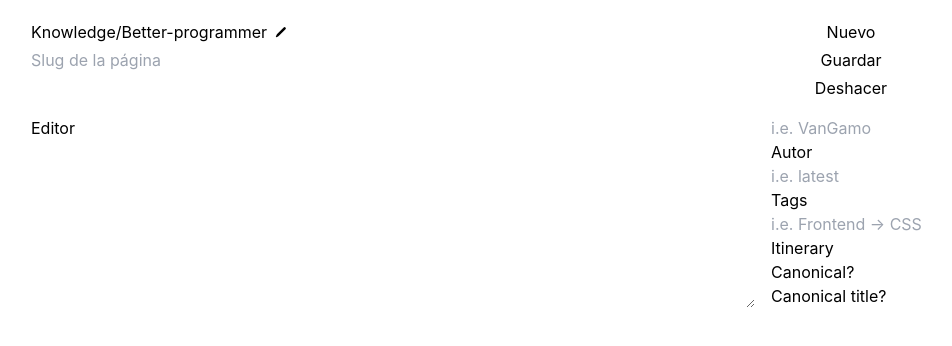
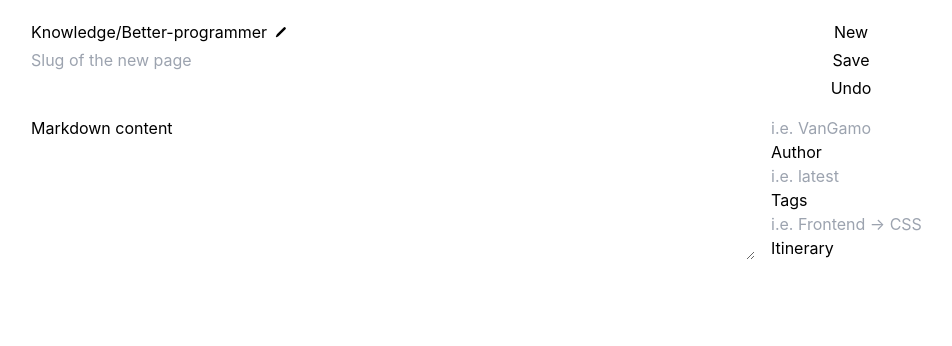
Before and after one commit to vangamo/blog-web-editor, a React (Vite) app: page / in a window 1280 px wide. Shown: the top 346 px of the page, without its empty margins (159-1111 px from the left). Built offline with nearby package versions, Linux system fonts and the light colour scheme.

Commit message:
Create components for HTML sections.

```diff
--- a/src/components/App.jsx
+++ b/src/components/App.jsx
@@ -1,101 +1,61 @@
 import { useState } from "react";
 import "./App.css";
+import TitleForm from "./TitleForm";
+import MetaForm from "./MetaForm";
+import Editor from "./Editor";
+
+const getPostMeta = () => {
+  return {
+    slug: "",
+    path: "",
+    author: "",
+    tags: "",
+    itinerary: "",
+  };
+};
 
 function App() {
-  const [slug, setSlug] = useState("");
-  const [mdContent, setMdContent] = useState("");
+  const [postData, setPostData] = useState( getPostMeta() );
+  const [originalContent, setOriginalContent] = useState("");
 
   const handleSave = (ev) => {
     ev.preventDefault();
+
+    // Fetch PUT with data
   };
 
-  const handleChangeSlug = (slug) => {};
+  const handleChangePostData = (metaProp, metaValue) => {
+    setPostData({
+      ...postData,
+      [metaProp]: metaValue,
+    });
+  };
+
+  const handleClickNew = () => {
+    // Show dialog
+  };
+
+  const handleClickUndo = () => {
+    setPostData( getPostMeta() );
+  };
 
   return (
     <div className="page central">
       <div className="content">
-        <form className="formtitle" onSubmit={handleSave}>
-          <div className="formtitle__path">
-            Knowledge/Better-programmer
-            <button type="button" className="icon inline mx-2 size-3 cursor-pointer" title="Change tha path of the post">
-              <svg
-                xmlns="http://www.w3.org/2000/svg"
-                viewBox="0 0 20 20"
-                fill="currentColor"
-              >
-                <path d="m2.695 14.762-1.262 3.155a.5.5 0 0 0 .65.65l3.155-1.262a4 4 0 0 0 1.343-.886L17.5 5.501a2.121 2.121 0 0 0-3-3L3.58 13.419a4 4 0 0 0-.885 1.343Z" />
-              </svg>
-            </button>
-          </div>
-          <button type="button" className="formtitle__btn--new">
-            Nuevo
-          </button>
-          <input
-            className="formtitle__text"
-            type="text"
-            placeholder="Slug de la página"
-            value={slug}
-            onInput={(ev) => handleChangeSlug(ev.currentTarget.value)}
-          />
-          <button type="submit" className="formtitle__btn--save">
-            Guardar
-          </button>
-          <button type="button" className="formtitle__btn--undo">
-            Deshacer
-          </button>
-        </form>
-        <form className="settings">
-          <div className="">
-            <input
-              type="text"
-              name="post_author"
-              id="post_author"
-              className=""
-              placeholder="i.e. VanGamo"
-              required
-            />
-            <label
-              htmlFor="post_author"
-              className=""
-            >
-              Autor
-            </label>
-          </div>
-          <div className="">
-            <input
-              type="text"
-              name="post_tags"
-              id="post_tags"
-              className=""
-              placeholder="i.e. latest"
-              required
-            />
-            <label
-              htmlFor="post_tags"
-              className=""
-            >
-              Tags
-            </label>
-          </div>
-          <div className="">
-            <input
-              type="text"
-              name="post_itinerary"
-              id="post_itinerary"
-              className=""
-              placeholder="i.e. Frontend -> CSS"
-              required
-            />
-            <label
-              htmlFor="post_itinerary"
-              className=""
-            >
-              Itinerary
-            </label>
-          </div>
-          Canonical? Canonical title?
-        </form>
-        <textarea className="editor">Editor</textarea>
+        {/* form.formtitle */}
+        <TitleForm
+          slug={postData.slug}
+          onChange={handleChangePostData}
+          onClickSave={handleSave}
+          onClicknUndo={handleClickUndo}
+          onClickNew={handleClickNew}
+        />
+
+        {/* form.settings */}
+        <MetaForm onChange={handleChangePostData} />
+
+        {/* .editor */}
+        <Editor />
       </div>
     </div>
   );
--- /dev/null
+++ b/src/components/Editor.jsx
@@ -0,0 +1,7 @@
+function Editor() {
+  return (
+    <textarea className="editor">Markdown content</textarea>
+  );
+}
+
+export default Editor;
--- /dev/null
+++ b/src/components/MetaForm.jsx
@@ -0,0 +1,51 @@
+function MetaForm() {
+  return (
+    <form className="settings">
+      <div className="">
+        <input
+          type="text"
+          name="post_author"
+          id="post_author"
+          className=""
+          placeholder="i.e. VanGamo"
+          required
+        />
+        <label htmlFor="post_author" className="">
+          Author
+        </label>
+      </div>
+      <div className="">
+        <input
+          type="text"
+          name="post_tags"
+          id="post_tags"
+          className=""
+          placeholder="i.e. latest"
+          required
+        />
+        <label htmlFor="post_tags" className="">
+          Tags
+        </label>
+      </div>
+      <div className="">
+        <input
+          type="text"
+          name="post_itinerary"
+          id="post_itinerary"
+          className=""
+          placeholder="i.e. Frontend -> CSS"
+          required
+        />
+        <label htmlFor="post_itinerary" className="">
+          Itinerary
+        </label>
+      </div>
+      {/*
+        - Canonical?
+        - Canonical title?
+      */}
+    </form>
+  );
+}
+
+export default MetaForm;
--- /dev/null
+++ b/src/components/TitleForm.jsx
@@ -0,0 +1,44 @@
+function TitleForm({slug, onChange, onClickSave, onClicknUndo, onClickNew}) {
+  const handleChangeSlug = (value) => {
+    onChange('slug', value);
+  }
+
+  return (
+    <form className="formtitle" onSubmit={onClickSave}>
+      <div className="formtitle__path">
+        Knowledge/Better-programmer
+        <button
+          type="button"
+          className="icon inline mx-2 size-3 cursor-pointer"
+          title="Change tha path of the post"
+        >
+          <svg
+            xmlns="http://www.w3.org/2000/svg"
+            viewBox="0 0 20 20"
+            fill="currentColor"
+          >
+            <path d="m2.695 14.762-1.262 3.155a.5.5 0 0 0 .65.65l3.155-1.262a4 4 0 0 0 1.343-.886L17.5 5.501a2.121 2.121 0 0 0-3-3L3.58 13.419a4 4 0 0 0-.885 1.343Z" />
+          </svg>
+        </button>
+      </div>
+      <button type="button" className="formtitle__btn--new" onClick={onClickNew}>
+        New
+      </button>
+      <input
+        className="formtitle__text"
+        type="text"
+        placeholder="Slug of the new page"
+        value={slug}
+        onInput={(ev) => handleChangeSlug(ev.currentTarget.value)}
+      />
+      <button type="submit" className="formtitle__btn--save">
+        Save
+      </button>
+      <button type="button" className="formtitle__btn--undo" onClick={onClicknUndo}>
+        Undo
+      </button>
+    </form>
+  );
+}
+
+export default TitleForm;
```
